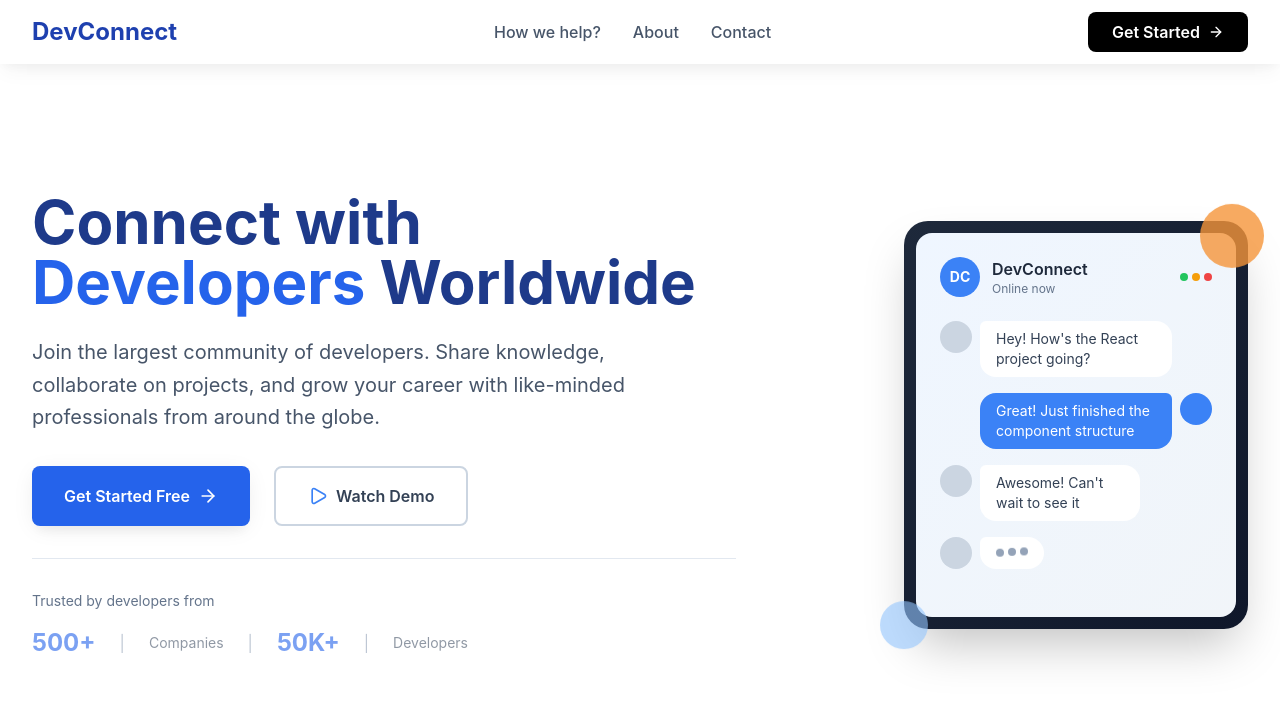
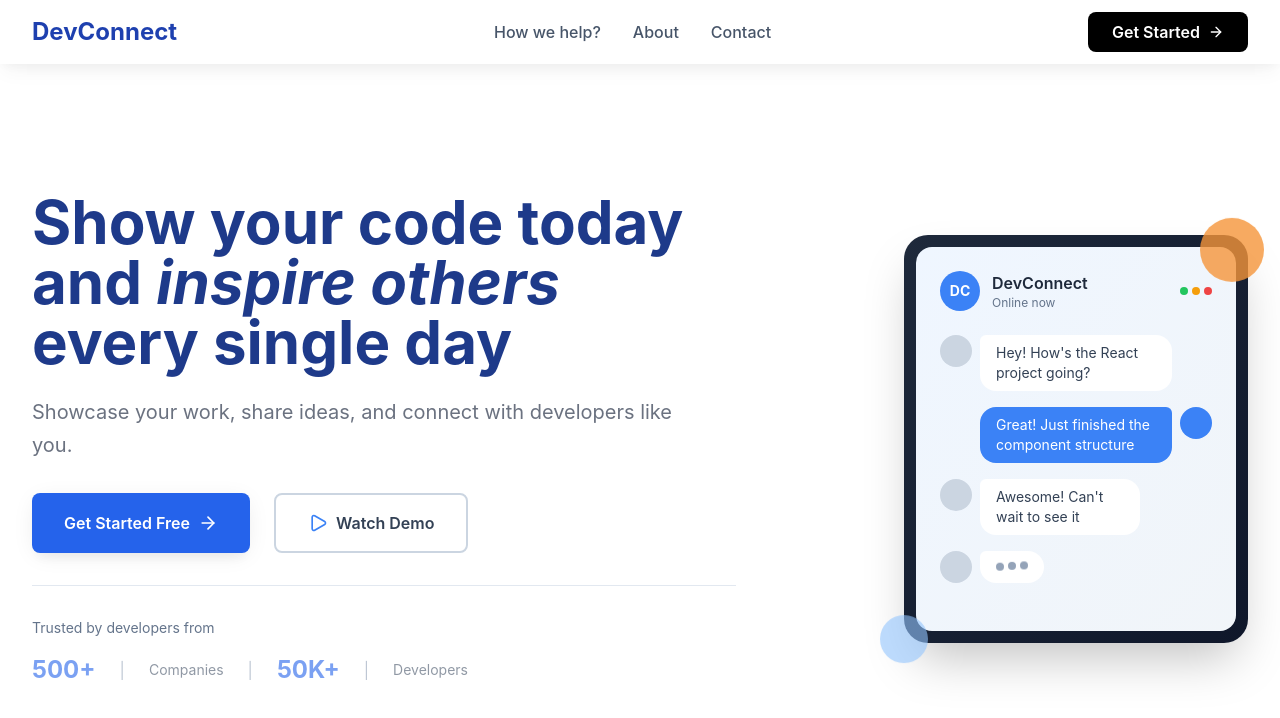
Before and after one commit to Manyaxkapoor/devconnect, a React (Vite) app in the folder devconnect/: page / in a window 1280 px wide. Shown: the top 718 px of the page. Built offline with nearby package versions, Linux system fonts and the light colour scheme.

Commit message:
hero section update
ui can be better,  will integrate my figma design

```diff
--- a/devconnect/src/components/Hero.jsx
+++ b/devconnect/src/components/Hero.jsx
@@ -10,14 +10,12 @@ const Hero = () => {
             {/* Main Heading */}
             <div className="space-y-6">
               <h1 className="font-display text-4xl sm:text-5xl lg:text-6xl font-bold text-primary-900 leading-tight">
-                Connect with{' '}
-                <span className="text-primary-600">Developers</span>{' '}
-                Worldwide
+                Show your code today and{' '}
+                <span className="italic">inspire others</span>{' '}
+                every single day
               </h1>
-              <p className="text-xl text-secondary-600 leading-relaxed max-w-2xl">
-                Join the largest community of developers. Share knowledge,
-                collaborate on projects, and grow your career with like-minded
-                professionals from around the globe.
+              <p className="text-xl text-gray-500 leading-relaxed max-w-2xl">
+                Showcase your work, share ideas, and connect with developers like you.
               </p>
             </div>
 
```
